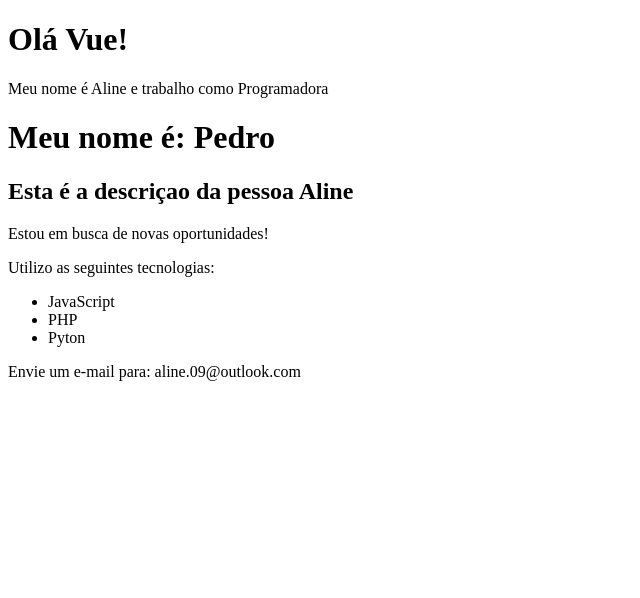
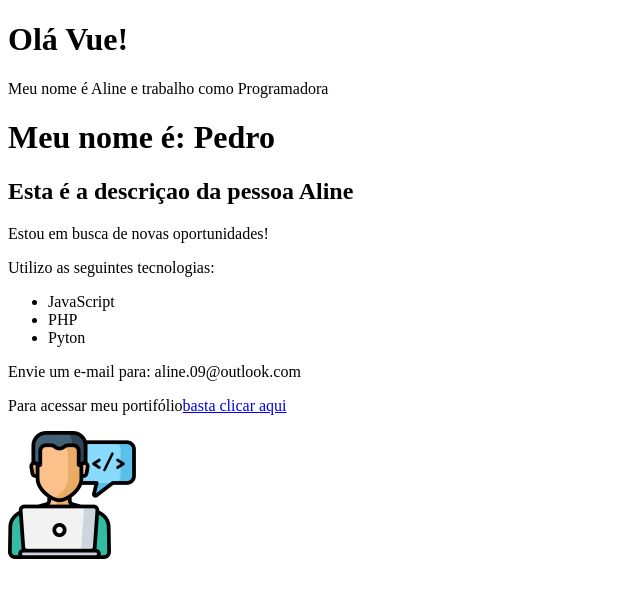
Before and after one commit to AlineG18/Curso_Vue-HoraDeCodar, a Vue app in the folder siteweb_pedidosp1/: page / in a window 1280 px wide. Shown: the top 598 px of the page, without its empty margins (0-640 px from the left). Built offline with nearby package versions, Linux system fonts and the light colour scheme.

Commit message:
Aula10_ Atributos dinâmicos

```diff
--- /dev/null
+++ b/siteweb_pedidosp1/src/components/Foto.vue
@@ -0,0 +1,15 @@
+<template>
+  <img :src="avatar" :alt="descricao" />
+</template>
+
+<script>
+export default {
+  name: 'Foto',
+  data() {
+    return {
+    avatar: "/img/avatar.png",
+    descricao: "Aline Garcia"
+    }
+  }
+}
+</script>
--- a/siteweb_pedidosp1/src/components/Info.vue
+++ b/siteweb_pedidosp1/src/components/Info.vue
@@ -9,18 +9,26 @@
       <li>Pyton</li>
     </ul>
     <p v-show="mostrar_email">Envie um e-mail para: {{ email }}</p>
+    <p>Para acessar meu portifólio<a v-bind:href="meu_link" target="_blank">basta clicar aqui</a></p>
+    <Foto />
   </div>
 </template>
 
 <script>
+import Foto from "./Foto.vue";
+
 export default {
   name: "Info",
-  data(){
-    return{
+  components: {
+    Foto,
+  },
+  data() {
+    return {
       esta_trabalhando: false,
       mostrar_email: true,
-      email: 'aline.09@outlook.com'
+      email: "aline.09@outlook.com",
+      meu_link: "https://google.com",
     }
   }
-};
+}
 </script>
```
Also changed, not shown: siteweb_pedidosp1/public/img/avatar.png (added), 1 other file (tests, documents, lock files or other folders).
